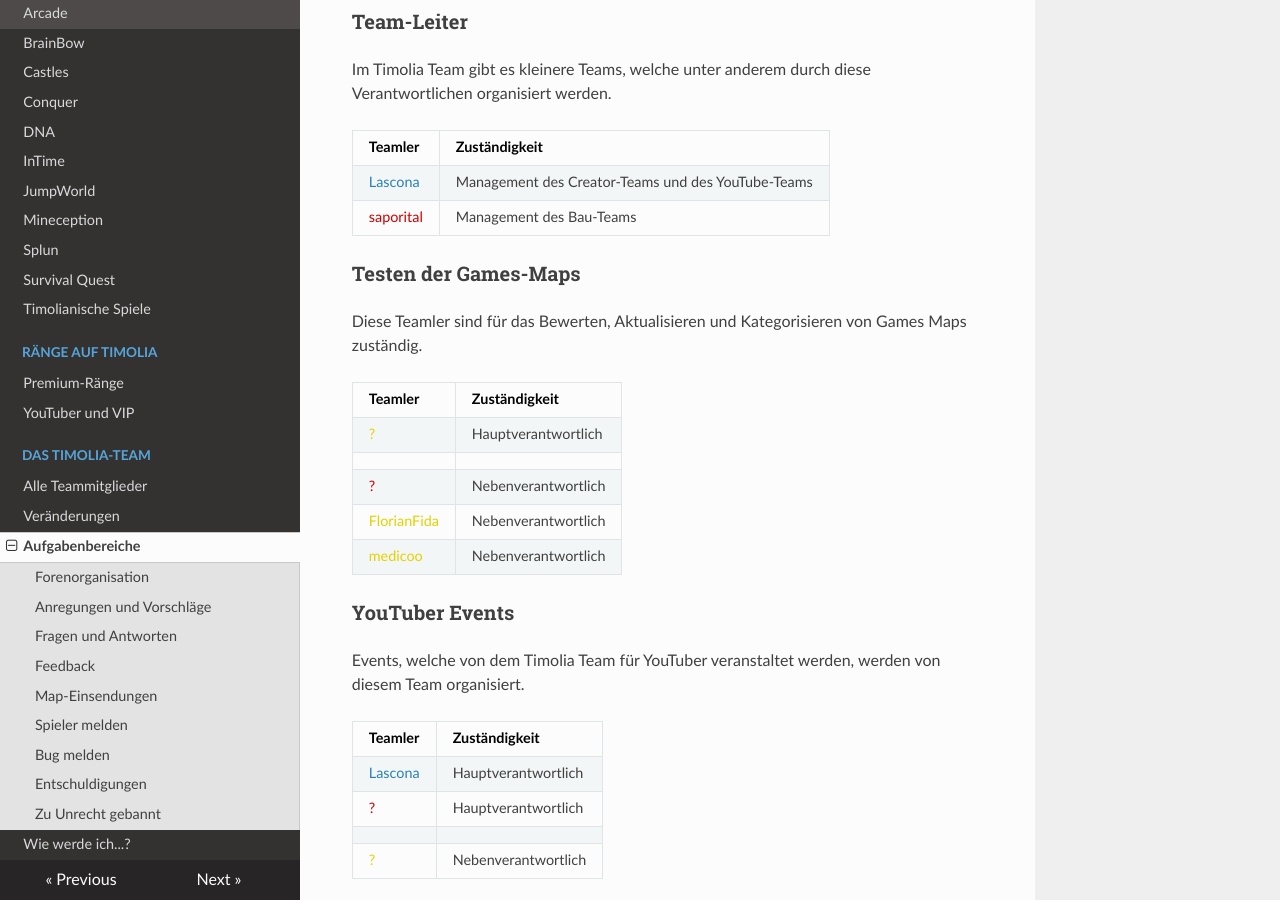
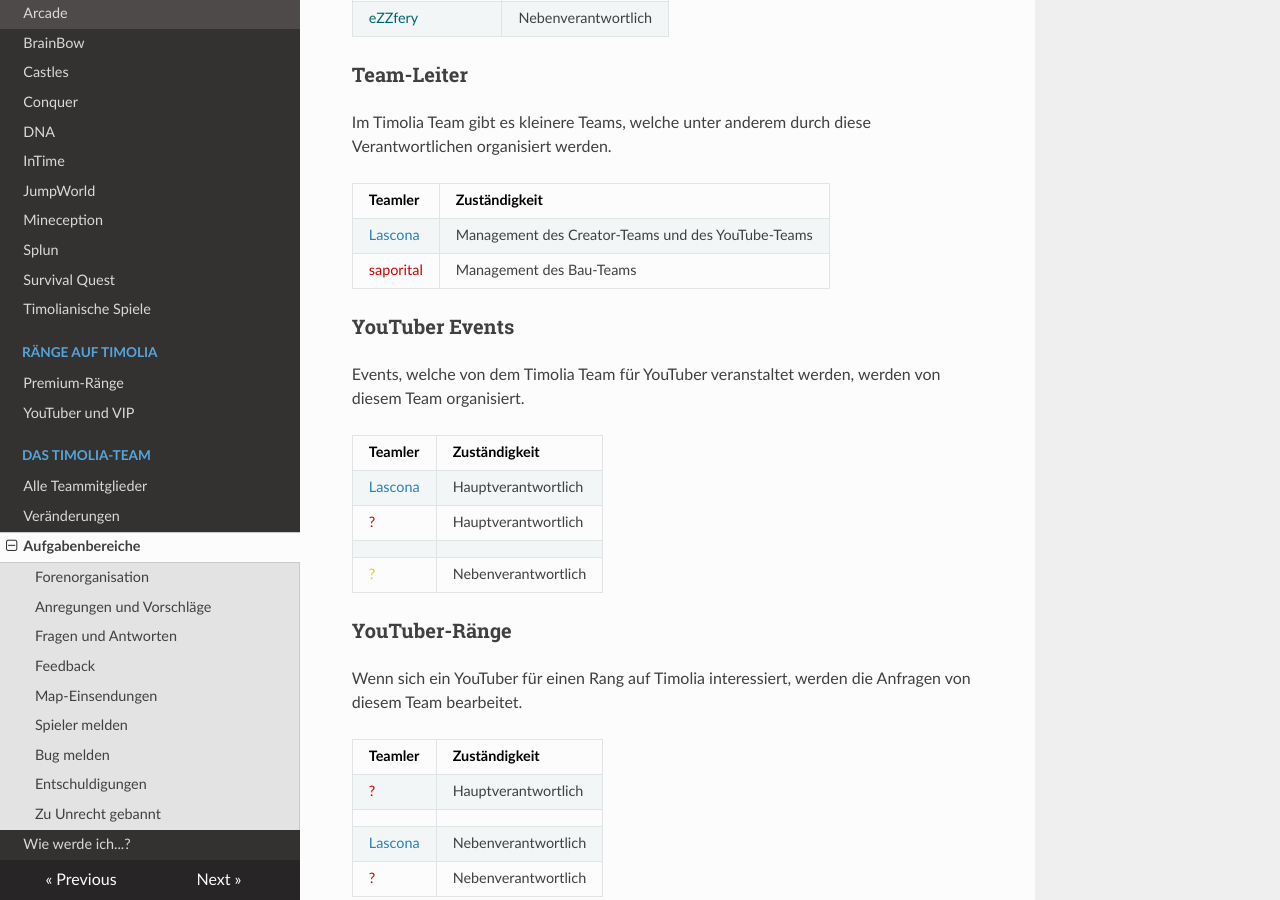
Before and after one commit to TimoliaDE/HowTo, an MkDocs documentation site: the page built from docs/team/responsibilities.md, in a window 1280 px wide and 900 px high, scrolled down 5237 px. Built offline with MkDocs 1.6.1, drawn with Linux system fonts in a browser that asks for light colours; nearby versions of some CDN libraries; old or Windows-style settings are respelled for this version of MkDocs; some of the changed text lies outside the part shown.

Commit message:
Update responsibilities.md

```diff
--- a/docs/team/responsibilities.md
+++ b/docs/team/responsibilities.md
@@ -114,9 +114,10 @@ Wenn es wieder daran geht, neue Supporter in unsere Reihen zu holen, kümmern si
 
 | Teamler | Verantwortungsgrad |
 | ------ | ------ |
-|<span style="color:#CF0101">?</span> | Hauptverantwortlich |
-| | |
-|<span style="color:#CF0101">?</span> | Nebenverantwortlich |
+|<span style="color:#2980b9">Lascona</span> | Hauptverantwortlich |
+|<span style="color:#CF0101">Julian_999999999</span> | Hauptverantwortlich |
+|<span style="color:#CF0101">saporital</span> | Hauptverantwortlich |
+|<span style="color:#007812">NameIsTaken</span> | Hauptverantwortlich |
 
 ### **Timolia HowTo**
 Diese Teamler kümmern sich um's Aktualisieren und Erstellen des HowTos Timolias.
@@ -180,17 +181,6 @@ Im Timolia Team gibt es kleinere Teams, welche unter anderem durch diese Verantw
 |<span style="color:#2980b9">Lascona</span> | Management des Creator-Teams und des YouTube-Teams |
 |<span style="color:#CF0101">saporital</span> | Management des Bau-Teams |
 
-### **Testen der Games-Maps**
-Diese Teamler sind für das Bewerten, Aktualisieren und Kategorisieren von Games Maps zuständig.
-
-| Teamler | Zuständigkeit |
-| ------ | ------ |
-|<span style="color:#E4D100">?</span> | Hauptverantwortlich |
-| | |
-|<span style="color:#CF0101">?</span> | Nebenverantwortlich |
-|<span style="color:#E4D100">FlorianFida</span> | Nebenverantwortlich |
-|<span style="color:#E4D100">medicoo</span> | Nebenverantwortlich |
-
 ### **YouTuber Events**
 Events, welche von dem Timolia Team für YouTuber veranstaltet werden, werden von diesem Team organisiert.
 
```
